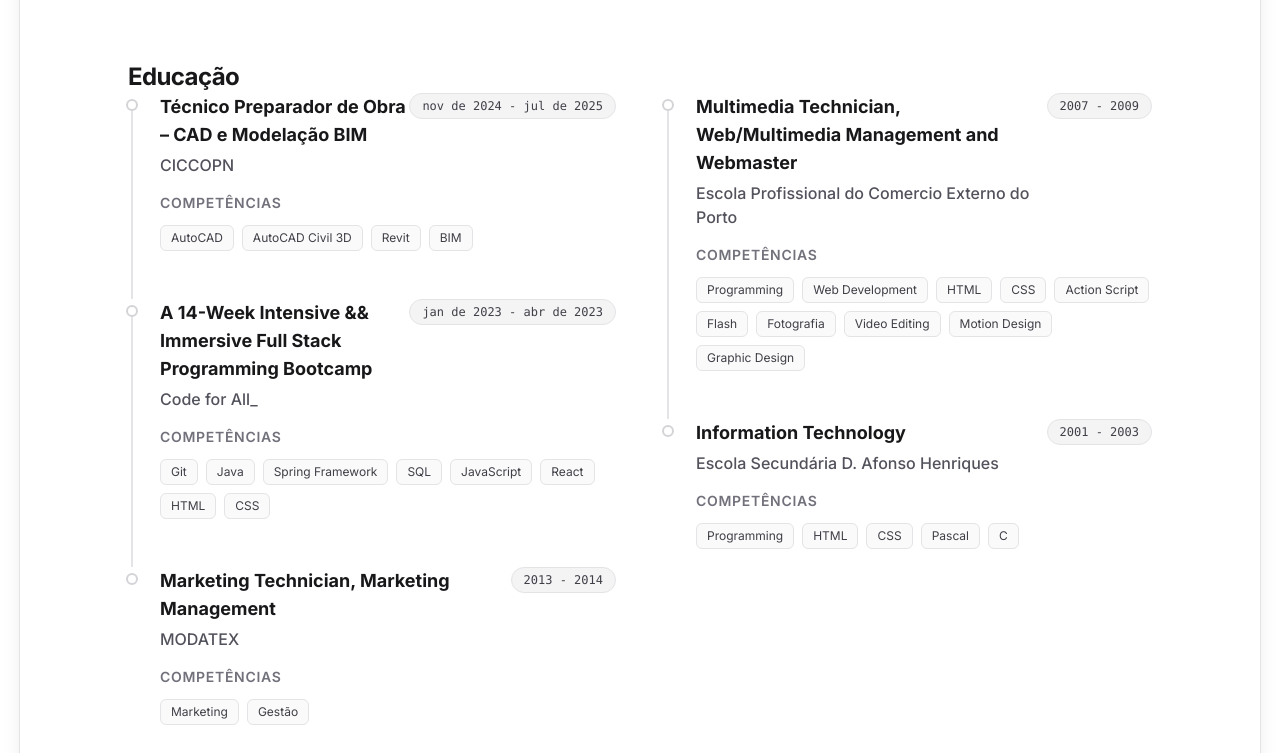
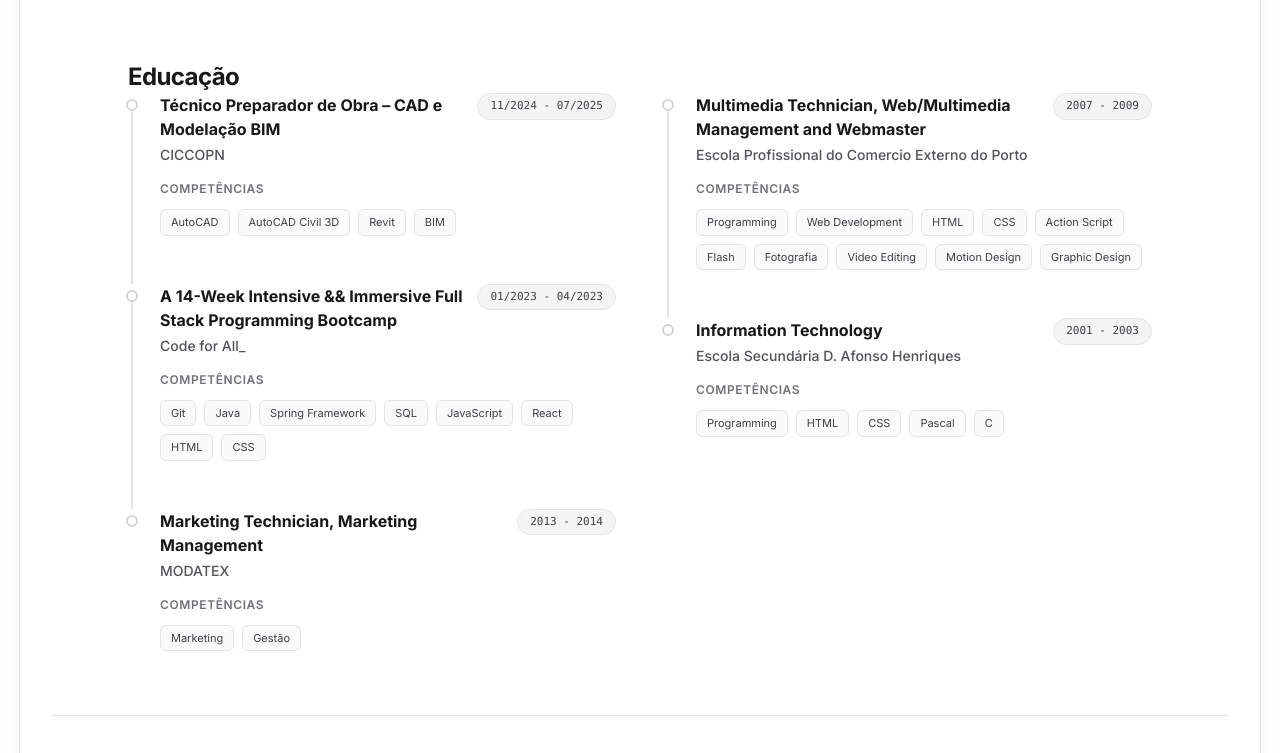
Before and after one commit to joaosmoreira/portfolio-app, an Astro site: page /sobre in a window 1280 px wide. Shown: the part 970-1723 px from the top of the page. Built offline with nearby package versions, Linux system fonts and the light colour scheme; Astro itself is replaced by a stand-in of ours; some packages are replaced by stand-ins of ours.

Commit message:
style: reduce text size in education items and update education duration

```diff
--- a/src/components/EducationItem.astro
+++ b/src/components/EducationItem.astro
@@ -24,11 +24,11 @@ const { institution, course, duration, skills } = Astro.props;
 
   <div class="flex flex-col sm:flex-row sm:items-start sm:justify-between mb-2">
     <div>
-      <h3 class="text-lg font-bold text-zinc-900">{course}</h3>
-      <h4 class="text-base font-medium text-zinc-600 mt-1">{institution}</h4>
+      <h3 class="text-base font-bold text-zinc-900">{course}</h3>
+      <h4 class="text-sm font-medium text-zinc-600 mt-1">{institution}</h4>
     </div>
     <div
-      class="mt-2 sm:mt-0 px-3 py-1 rounded-full bg-zinc-100 border border-zinc-200 text-xs font-mono text-zinc-700 whitespace-nowrap self-start"
+      class="mt-2 sm:mt-0 px-3 py-1 rounded-full bg-zinc-100 border border-zinc-200 text-[11px] font-mono text-zinc-700 whitespace-nowrap self-start"
     >
       {duration}
     </div>
@@ -36,14 +36,14 @@ const { institution, course, duration, skills } = Astro.props;
 
   <div class="mt-4">
     <p
-      class="text-sm text-zinc-500 mb-3 uppercase tracking-wider font-semibold"
+      class="text-xs text-zinc-500 mb-3 uppercase tracking-wider font-semibold"
     >
       Competências
     </p>
     <div class="flex flex-wrap gap-2">
       {
         skills.map((skill) => (
-          <span class="text-xs px-2.5 py-1 bg-zinc-50 text-zinc-700 rounded-md border border-zinc-200">
+          <span class="text-[11px] px-2.5 py-1 bg-zinc-50 text-zinc-700 rounded-md border border-zinc-200">
             {skill}
           </span>
         ))
--- a/src/data/education.ts
+++ b/src/data/education.ts
@@ -2,13 +2,13 @@ export const education = [
     {
         institution: "CICCOPN",
         course: "Técnico Preparador de Obra – CAD e Modelação BIM",
-        duration: "nov de 2024 - jul de 2025",
+        duration: "11/2024 - 07/2025",
         skills: ["AutoCAD", "AutoCAD Civil 3D", "Revit", "BIM"],
     },
     {
         institution: "Code for All_",
         course: "A 14-Week Intensive && Immersive Full Stack Programming Bootcamp",
-        duration: "jan de 2023 - abr de 2023",
+        duration: "01/2023 - 04/2023",
         skills: ["Git", "Java", "Spring Framework", "SQL", "JavaScript", "React", "HTML", "CSS"],
     },
     {
```
